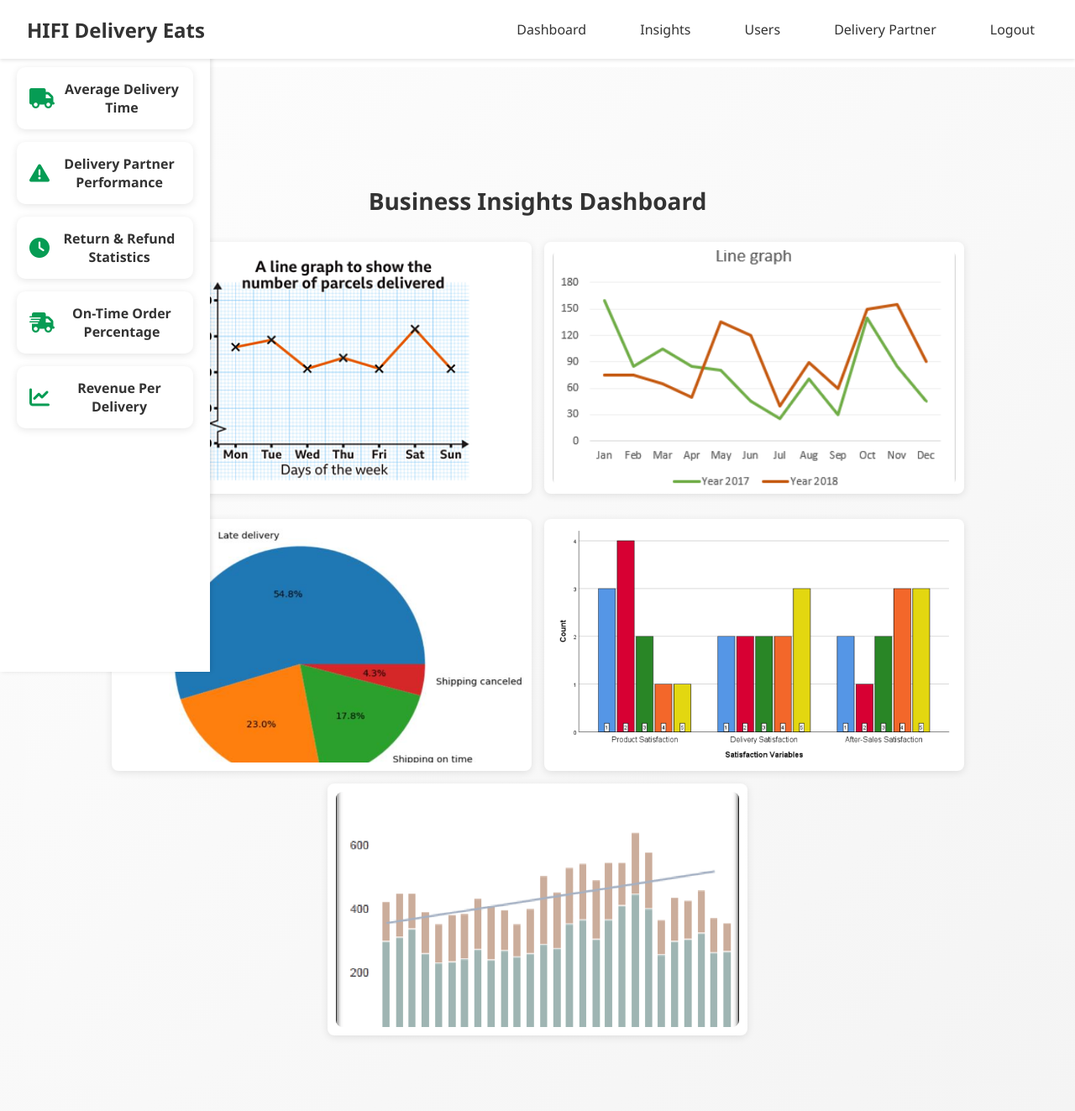
After one commit to Honey22205/Hifi, a Flask app: template templates/admin/insights.html in a window 1280 px wide. The commit adds this page. Shown: the whole page at 84% size. Run offline with Flask 3, Linux system fonts and the light colour scheme; the template is opened without the code that fills it, so the values that code supplies are empty.

Commit message:
Add insights dashboard with visualizations and update navigation

```diff
--- /dev/null
+++ b/static/css/admin/insights.css
@@ -0,0 +1,126 @@
+/* Basic Reset */
+* {
+    margin: 0;
+    padding: 0;
+    box-sizing: border-box;
+  }
+
+  /* Dashboard Layout */
+  .dashboard-container {
+    display: flex;
+    /* min-height: 100vh; */
+  }
+
+ /* Fixed Sidebar */
+.sidebar {
+    position: fixed;
+    top: 0;
+    left: 0;
+    width: 250px;
+    height: 100vh;
+    background-color: #ffffff;
+    padding: 20px;
+    padding-top: 5rem;
+    display: flex;
+    flex-direction: column;
+    gap: 15px;
+    box-shadow: 2px 0 5px rgba(0, 0, 0, 0.1);
+    z-index: 10;
+  }
+
+  .logo h2 {
+    font-size: 20px;
+    color: #069c54; /* Primary color from your theme */
+    text-align: center;
+    margin-bottom: 20px;
+  }
+
+  .stat-card {
+    background: #ffffff;
+    padding: 15px;
+    border-radius: 10px;
+    display: flex;
+    align-items: center;
+    gap: 10px;
+    box-shadow: 0 2px 10px rgba(0, 0, 0, 0.1);
+    transition: transform 0.3s ease, box-shadow 0.3s ease;
+    cursor: pointer;
+  }
+
+  .stat-card:hover {
+    transform: scale(1.05);
+    box-shadow: 0 4px 15px rgba(0, 0, 0, 0.2);
+  }
+
+  .stat-card i {
+    font-size: 24px;
+    color: #069c54;
+  }
+
+  .stat-card h2 {
+    font-size: 16px;
+    color: #333;
+  }
+
+  /* Main Content */
+  .dashboard-content {
+    flex: 1;
+    padding: 30px;
+    background: linear-gradient(135deg, #fdfdfd, #f4f4f4);
+    text-align: center;
+  }
+
+  .dashboard-content h1 {
+    font-size: 28px;
+    color: #333;
+    margin-bottom: 30px;
+  }
+
+  /* Images Container */
+  .images-container {
+    display: flex;
+    flex-wrap: wrap;
+    gap: 15px;
+    justify-content: center;
+    margin-bottom: 30px;
+  }
+
+  .image-box {
+    width: 500px;
+    height: 300px;
+    background: #ffffff;
+    padding: 10px;
+    border-radius: 8px;
+    box-shadow: 0 2px 10px rgba(0, 0, 0, 0.1);
+    overflow: hidden;
+    position: relative;
+    transition: transform 0.3s ease, box-shadow 0.3s ease;
+  }
+
+  .image-box:hover {
+    transform: scale(1.03);
+    box-shadow: 0 4px 15px rgba(0, 0, 0, 0.2);
+  }
+
+  /* Image styling */
+  .image-box img {
+    width: 100%;
+    height: 100%;
+    object-fit: cover;
+    border-radius: 8px;
+  }
+
+  /* Responsive adjustments */
+  @media screen and (max-width: 768px) {
+    .sidebar {
+      width: 200px;
+      padding: 15px;
+    }
+    .dashboard-content {
+      padding: 20px;
+    }
+    .image-box {
+      width: 100%;
+      height: auto;
+    }
+  }
--- a/templates/admin/index.html
+++ b/templates/admin/index.html
@@ -14,7 +14,7 @@
     <div class="logo">HIFI Delivery Eats</div>
     <nav class="nav-menu">
       <a href="{{ url_for('admin') }}" class="{% if request.endpoint == 'admin' %}active{% endif %}">Dashboard</a>
-      <a href="{{url_for('sales_plot_insights') }}" class="{% if request.endpoint == 'orders' %}active{% endif %}">Chart</a>
+      <a href="{{url_for('insights') }}" class="{% if request.endpoint == 'orders' %}active{% endif %}">Insights</a>
       <a href="#" class="{% if request.endpoint == 'users' %}active{% endif %}">Users</a>
       <a href="{{ url_for('delivery_partner') }}" class="{% if request.endpoint == 'delivery_partner' %}active{% endif %}">Delivery Partner</a>
       <a href="{{ url_for('employee_logout') }}">Logout</a>
--- /dev/null
+++ b/templates/admin/insights.html
@@ -0,0 +1,59 @@
+{% extends "admin/index.html" %}
+{% block title %}Insights{% endblock title %}
+{% block css %}
+  <link
+    rel="stylesheet"
+    href="https://cdnjs.cloudflare.com/ajax/libs/font-awesome/6.4.2/css/all.min.css"
+  />
+  <link rel="stylesheet" href="{{ url_for('static', filename='css/admin/insights.css') }}" />
+{% endblock css %}
+{% block content %}
+<div class="dashboard-container">
+  <aside class="sidebar">
+    <div class="stat-card">
+      <i class="fas fa-truck"></i>
+      <h2>Average Delivery Time</h2>
+    </div>
+    <div class="stat-card">
+      <i class="fas fa-exclamation-triangle"></i>
+      <h2>Delivery Partner Performance</h2>
+    </div>
+    <div class="stat-card">
+      <i class="fas fa-clock"></i>
+      <h2>Return & Refund Statistics</h2>
+    </div>
+    <div class="stat-card">
+      <i class="fas fa-shipping-fast"></i>
+      <h2>On-Time Order Percentage</h2>
+    </div>
+    <div class="stat-card">
+      <i class="fas fa-chart-line"></i>
+      <h2>Revenue Per Delivery</h2>
+    </div>
+  </aside>
+  <main class="dashboard-content">
+    <h1>Business Insights Dashboard</h1>
+
+    <div class="images-container">
+      <div class="image-box">
+        <img src="{{ url_for('static', filename='insight_image/graph1.png') }}" alt="Supplier Defect Rate" />
+      </div>
+      <div class="image-box">
+        <img src="{{ url_for('static', filename='insight_image/graph2.png') }}" alt="Supplier Availability" />
+      </div>
+    </div>
+
+    <div class="images-container">
+      <div class="image-box">
+        <img src="{{ url_for('static', filename='insight_image/graph3.png') }}" alt="Defect Rate by Supplier" />
+      </div>
+      <div class="image-box">
+        <img src="{{ url_for('static', filename='insight_image/graph4.png') }}" alt="Supplier Availability Comparison" />
+      </div>
+      <div class="image-box">
+        <img src="{{ url_for('static', filename='insight_image/graph5.png') }}" alt="Overall Performance" />
+      </div>
+    </div>
+  </main>
+</div>
+{% endblock content %}
```
Also changed, not shown: routes/admin_routes.py (+2 -2 lines), static/insight_image/graph1.png (added), static/insight_image/graph2.png (added), static/insight_image/graph3.png (added), static/insight_image/graph4.png (added), static/insight_image/graph5.png (added).
